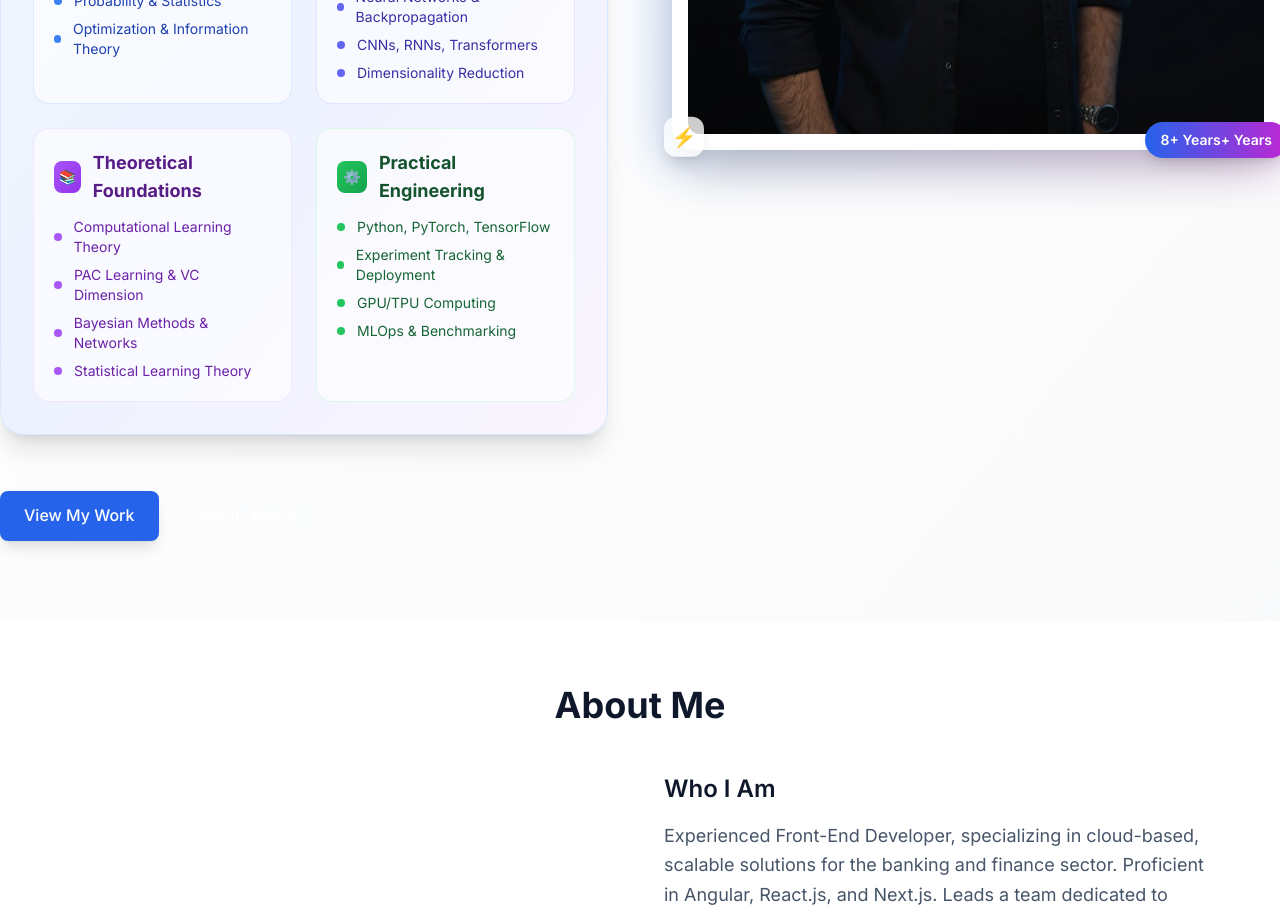
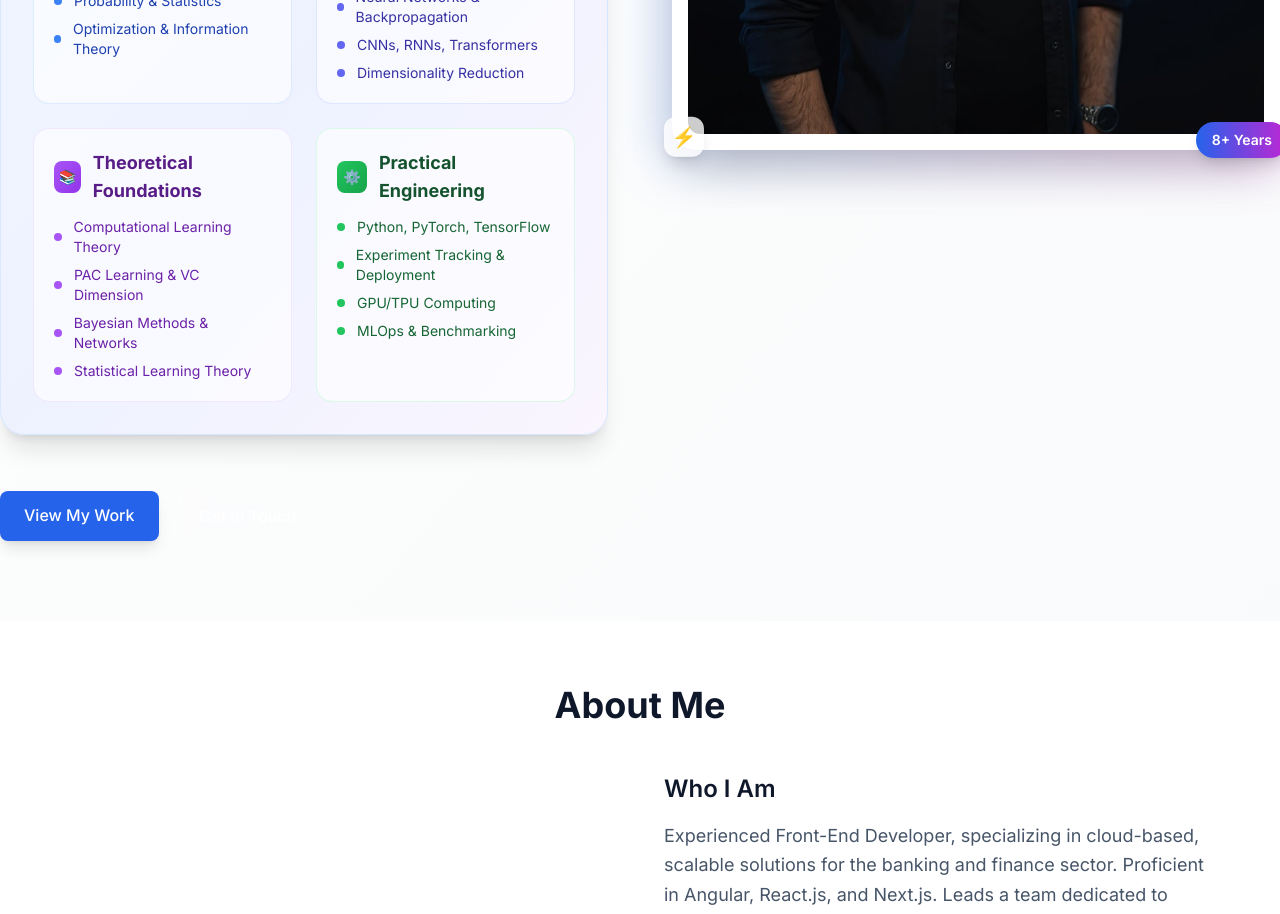
Before and after one commit to marjani34/portfolio, a Next.js app: page / in a window 1280 px wide. Shown: the part 1940-2854 px from the top of the page. Built offline with nearby package versions, Linux system fonts and the light colour scheme.

Commit message:
hero issue

```diff
--- a/src/sections/Hero.tsx
+++ b/src/sections/Hero.tsx
@@ -372,7 +372,7 @@ const Hero = () => {
 
                 {/* Experience Badge */}
                 <div className="absolute -bottom-2 -right-2 bg-gradient-to-r from-primary-600 to-accent-600 text-white px-4 py-2 rounded-full text-sm font-semibold shadow-lg z-30">
-                  {personalInfo.experience}+ Years
+                  {personalInfo.experience}
                 </div>
               </div>
             </div>
```
